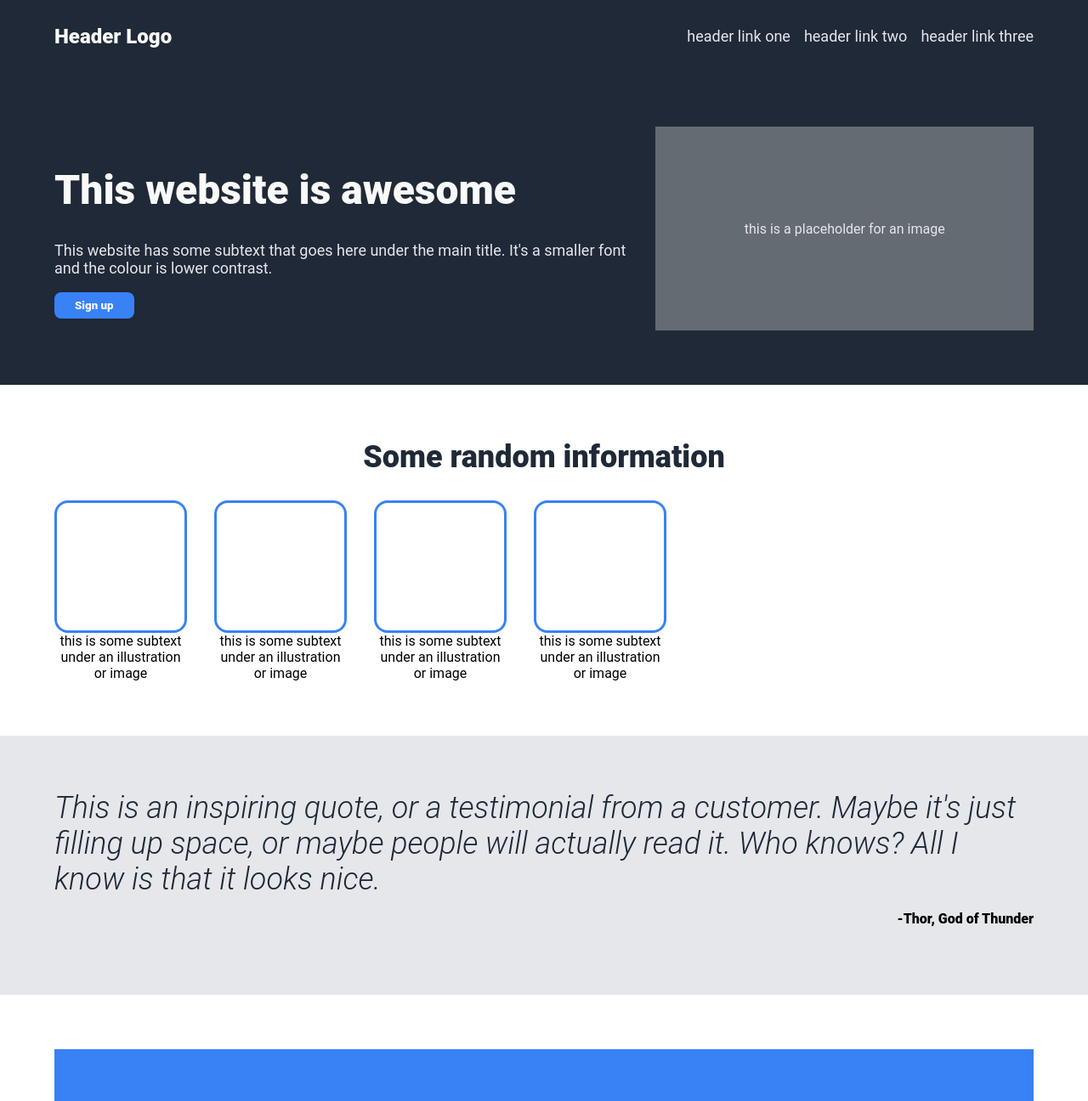
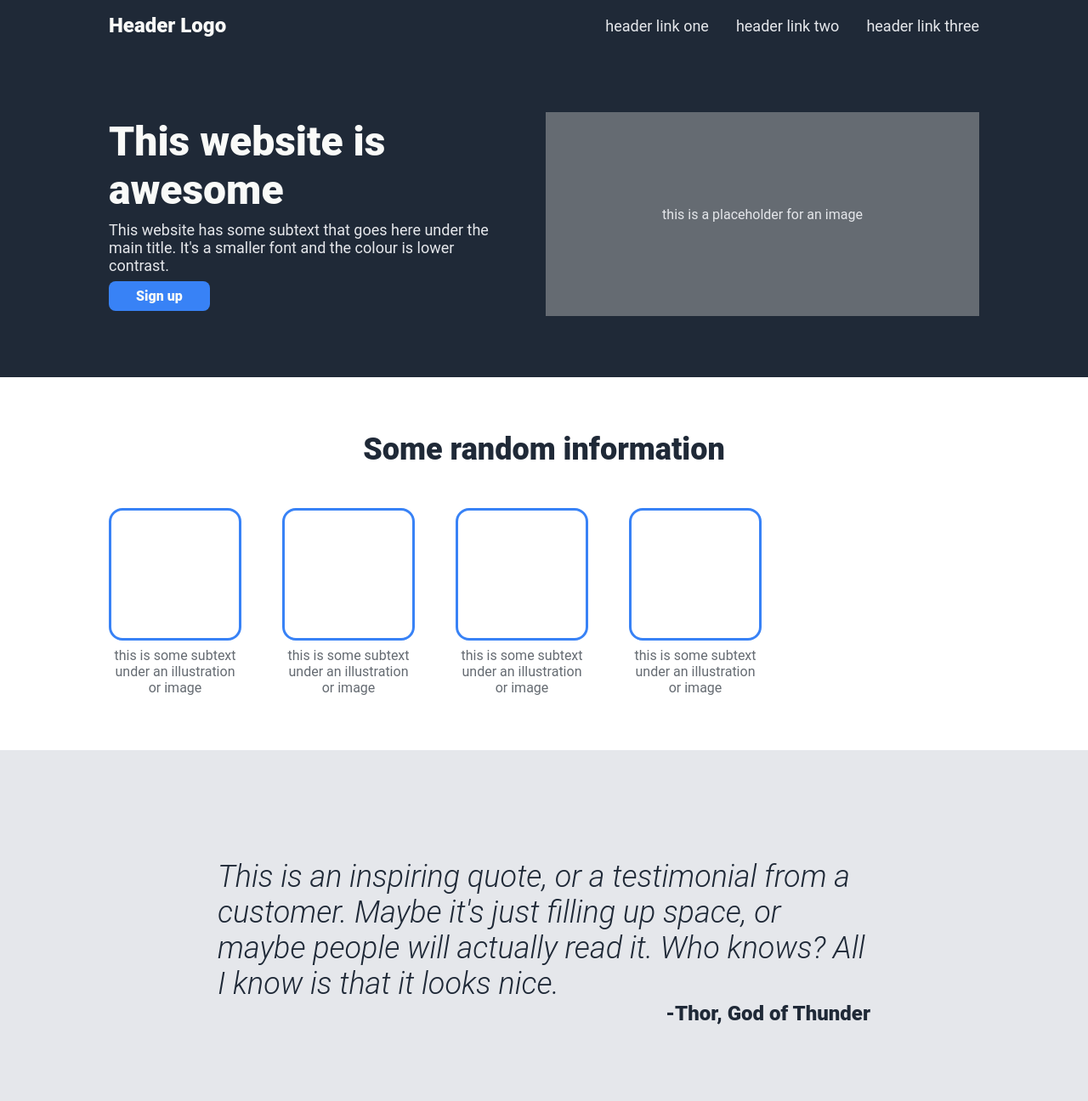
Before and after one commit to bjorn-the-brown/odin-landing-page, a plain HTML site: page index.html in a window 1280 px wide. Shown: the top 1296 px of the page at 85% size. Drawn offline with Linux system fonts and the light colour scheme.

Commit message:
Make minor styling changes to match design image

```diff
--- a/styles.css
+++ b/styles.css
@@ -1,18 +1,18 @@
 * {
     font-family: Roboto, sans;
+    margin: 0;
 }
 
 body {
     display: flex;
     flex-direction: column;
     min-height: 100vh;
-    margin: 0;
 }
 
 ul {
     list-style: none;
     display: flex;
-    gap: 16px;
+    gap: 32px;
 }
 
 a {
@@ -36,15 +36,15 @@ h2 {
     font-size: 36px;
     font-weight: 900;
     color: #1F2937;
-    margin-top: 0;
 }
 
 button {
     background-color: #3882F6;
     color: #F9FAF8;
-    padding: 8px 24px;
+    padding: 8px 32px;
     border-radius: 8px;
     font-weight: 900;
+    font-size: 16px;
 }
 
 button.dark {
@@ -60,7 +60,6 @@ blockquote {
     font-weight: 300;
     font-style: italic;
     color: #1F2937;
-    margin: 0;
 }
 
 #logo {
@@ -75,7 +74,7 @@ blockquote {
     justify-content: space-between;
     align-items: center;
     background-color: #1F2937;
-    padding: 16px 64px;
+    padding: 16px 10%;
 }
 
 .hero {
@@ -83,8 +82,16 @@ blockquote {
     background-color: #1F2937;
     align-items: center;
     justify-content: space-between;
-    gap: 16px;
-    padding: 64px 64px;
+    gap: 64px;
+    padding: 72px 10%;
+}
+
+.hero-message {
+    max-width: 450px;
+    display: flex;
+    flex-direction: column;
+    align-items: flex-start;
+    gap: 8px;
 }
 
 .img-placeholder {
@@ -102,12 +109,13 @@ blockquote {
     flex-direction: column;
     justify-content: center;
     align-items: center;
-    padding: 64px 64px;
+    padding: 64px 10%;
+    gap: 48px;
 }
 
 .container {
     display: flex;
-    gap: 32px;
+    gap: 48px;
     align-items: center;
 }
 
@@ -116,21 +124,25 @@ blockquote {
     height: 150px;
     width: 150px;
     border-radius: 16px;
+    margin-bottom: 8px;
 }
 
 .info-card{
-    flex: 0 0 150px;
+    flex: 0 1 150px;
     text-align: center;
+    color: #656b72;
 }
 
 .quote {
     background-color: #E5E7EB;
-    padding: 64px 64px;
+    padding: 10% 20%;
 }
 
 .quote p {
     text-align: end;
+    font-size: 24px;
     font-weight: 900;
+    color: #1F2937;
 }
 
 .cta {
@@ -139,8 +151,9 @@ blockquote {
     align-items: center;
     background-color: #3882F6;
     color: #F9FAF8;
-    padding: 64px 64px;
-    margin: 64px 64px;
+    padding: 64px 10%;
+    margin: 64px 10%;
+    border-radius: 16px;
 }
 
 .cta-header {
```
